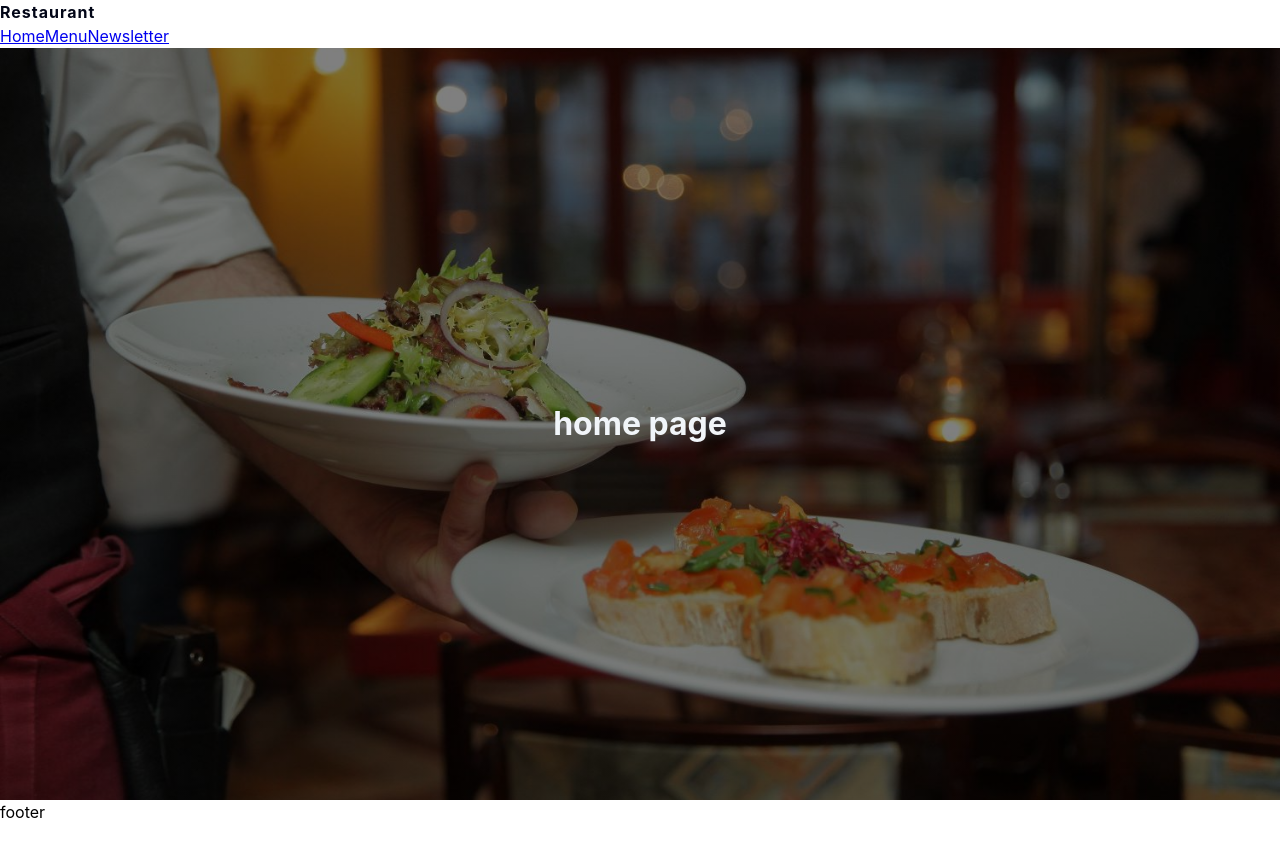
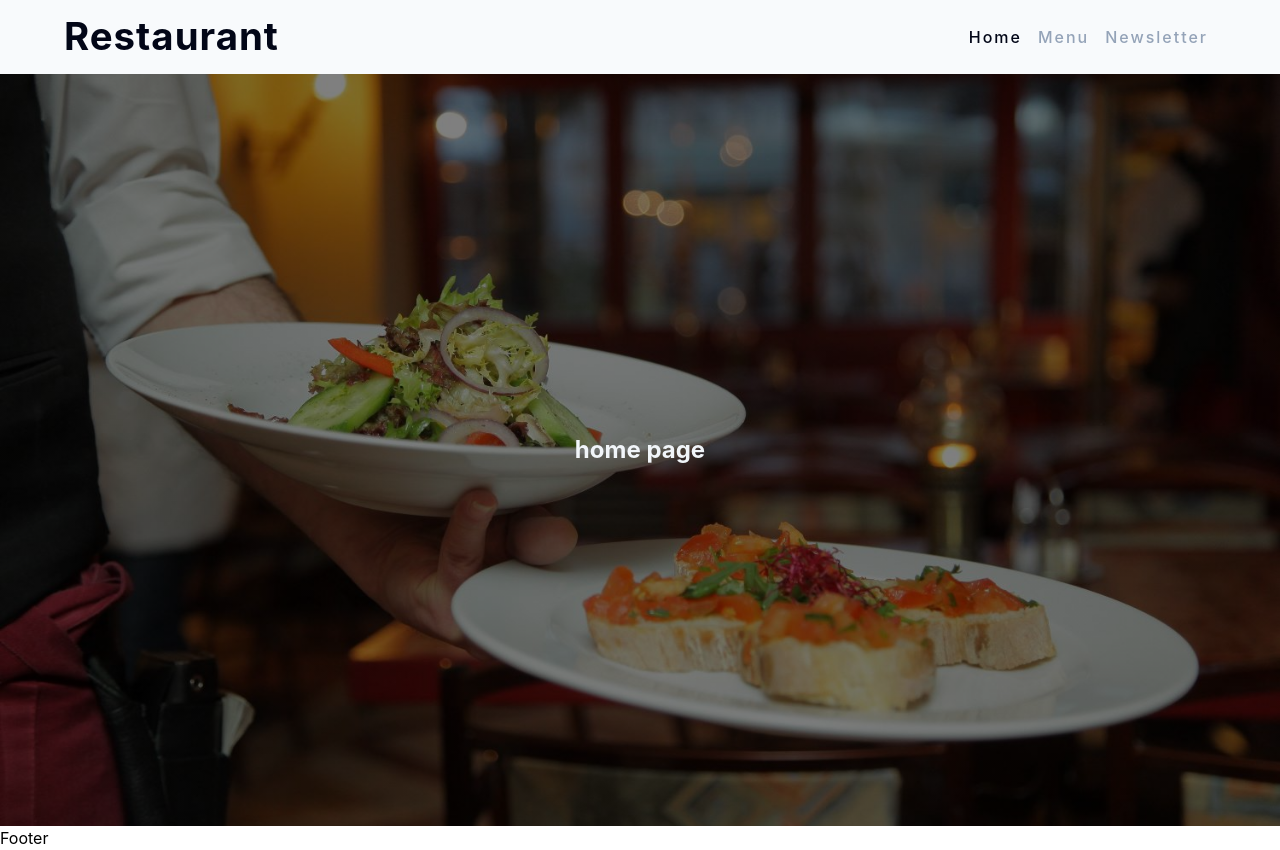
Before and after one commit to ken-cherry/restaurant-vite, a React (Vite) app: page / in a window 1280 px wide. Before the commit the page ends 824 px from the top, so only its background shows below. Built offline with nearby package versions, Linux system fonts and the light colour scheme.

Commit message:
Styled: Hero.jsx, Added Extension: vscode-styled-components

```diff
--- a/src/App.jsx
+++ b/src/App.jsx
@@ -9,6 +9,7 @@
   {
     path: "/",
     element: <HomeLayout />,
+    errorElement: <Error />,
     children: [
       {
         index: true,
--- a/src/components/Navbar.jsx
+++ b/src/components/Navbar.jsx
@@ -4,23 +4,72 @@
 
 const Navbar = () => {
   return (
-    <nav>
+    <Wrapper>
       <div className="nav-center">
         <span className="logo">restaurant</span>
         <div className="nav-links">
           <NavLink to="/" className="nav-link">
-            Home
+            home
           </NavLink>
           <NavLink to="/menu" className="nav-link">
-            Menu
+            menu
           </NavLink>
           <NavLink to="/newsletter" className="nav-link">
-            Newsletter
+            newsletter
           </NavLink>
         </div>
       </div>
-    </nav>
+    </Wrapper>
   );
 };
 
+const Wrapper = styled.nav`
+  background: var(--slate-50);
+  .nav-center {
+    text-transform: capitalize;
+    width: var(--view-width);
+    margin: 0 auto;
+    display: flex;
+    flex-direction: column;
+    padding: 0.5rem 2rem;
+  }
+  .logo {
+    font-size: clamp(1.5rem, 3vw, 3rem);
+    letter-spacing: var(--letterSpacing);
+    font-weight: 700;
+    color: var(--slate-950);
+  }
+  .nav-links {
+    display: flex;
+    flex-direction: column;
+    gap: 0.5rem;
+    margin-top: 1rem;
+  }
+  .nav-link {
+    color: var(--slate-400);
+    font-weight: 500;
+    padding: 0.5rem 0.5rem 0.5rem 0;
+    transition: var(--transition);
+    letter-spacing: 2px;
+    text-decoration: none;
+  }
+  .nav-link:hover {
+    color: var(--slate-950);
+  }
+  .active {
+    color: var(--slate-950);
+  }
+  @media (min-width: 768px) {
+    .nav-center {
+      flex-direction: row;
+      justify-content: space-between;
+      align-items: center;
+    }
+    .nav-links {
+      flex-direction: row;
+      margin-top: 0;
+    }
+  }
+`;
+
 export default Navbar;
--- a/src/index.css
+++ b/src/index.css
@@ -43,7 +43,17 @@
   --letterSpacing: 1px;
   --transition: 0.3s ease-in-out all;
   --max-width: 1120px;
-  --fluid-width: 90vh;
+  --fixed-width: 600px;
+  --view-width: 90vw;
+
+  /* box shadow*/
+  --shadow-1: 0 1px 3px 0 rgba(0, 0, 0, 0.1), 0 1px 2px 0 rgba(0, 0, 0, 0.06);
+  --shadow-2: 0 4px 6px -1px rgba(0, 0, 0, 0.1),
+    0 2px 4px -1px rgba(0, 0, 0, 0.06);
+  --shadow-3: 0 10px 15px -3px rgba(0, 0, 0, 0.1),
+    0 4px 6px -2px rgba(0, 0, 0, 0.05);
+  --shadow-4: 0 20px 25px -5px rgba(0, 0, 0, 0.1),
+    0 10px 10px -5px rgba(0, 0, 0, 0.04);
 }
 
 /* a {
@@ -118,10 +128,8 @@
 } */
 .logo {
   text-transform: capitalize;
-  letter-spacing: var(--letterSpacing);
-  font-weight: 700;
-  color: var(--slate-950);
 }
+
 /* .toggle-btn {
   font-size: 1.5rem;
   background: transparent;
@@ -138,19 +146,21 @@
 HERO
 ====================
 */
+
 .hero-container {
-  min-height: calc(100vh - 3rem);
-  display: grid;
-  place-items: center;
   background-image: linear-gradient(rgba(0, 0, 0, 0.5), rgba(0, 0, 0, 0.5)),
     url("./images/hero-background-2.jpg");
-  background-repeat: no-repeat;
-  background-size: cover;
-  background-position: center;
 }
+
 .hero-center {
   color: var(--slate-100);
   /* height: calc(100vh - 3rem);
   width: 80vw; */
   /* background-color: var(--grey-1); */
 }
+/* .page {
+  width: var(--view-width);
+  max-width: var(--max-width);
+  margin: 0 auto;
+  padding: 5rem 2rem;
+} */
--- a/src/pages/Hero.jsx
+++ b/src/pages/Hero.jsx
@@ -1,13 +1,26 @@
 import React from "react";
+import styled from "styled-components";
 
 const Hero = () => {
   return (
-    <div className="hero-container">
-      <div className="hero-center">
-        <h1>home page</h1>
+    <Wrapper>
+      <div className="hero-container">
+        <div className="hero-center">
+          <h1>home page</h1>
+        </div>
       </div>
-    </div>
+    </Wrapper>
   );
 };
 
+const Wrapper = styled.section`
+  .hero-container {
+    min-height: calc(100vh - 3rem);
+    display: grid;
+    place-items: center;
+    background-repeat: no-repeat;
+    background-size: cover;
+    background-position: center;
+  }
+`;
 export default Hero;
--- a/src/pages/HomeLayout.jsx
+++ b/src/pages/HomeLayout.jsx
@@ -1,13 +1,14 @@
 import React from "react";
 import { Outlet } from "react-router-dom";
 import Navbar from "../components/Navbar";
+import Footer from "../components/Footer";
 
 const HomeLayout = () => {
   return (
     <>
       <Navbar />
       <Outlet />
-      <footer>footer</footer>
+      <Footer />
     </>
   );
 };
```
Also changed, not shown: 1 other file (tests, documents, lock files or other folders).
